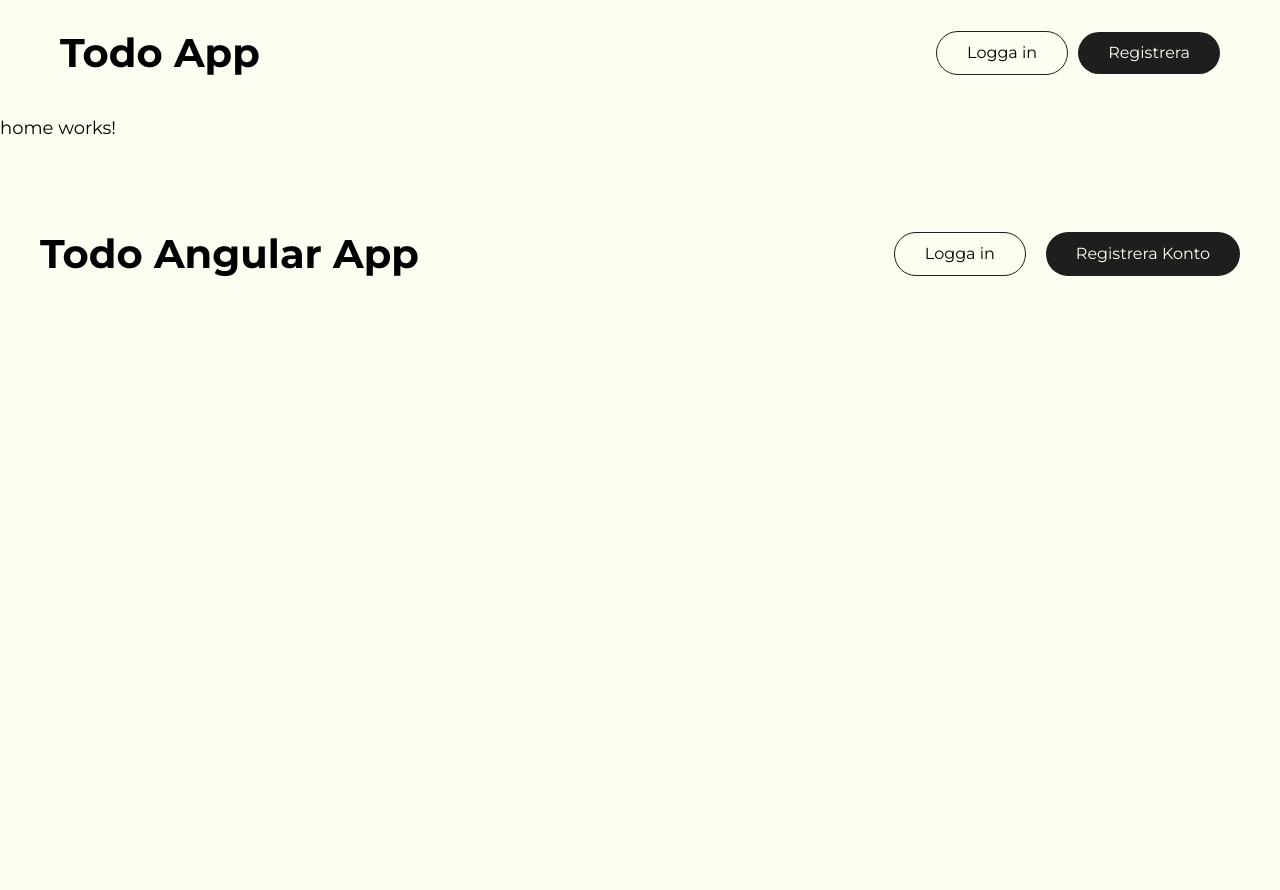
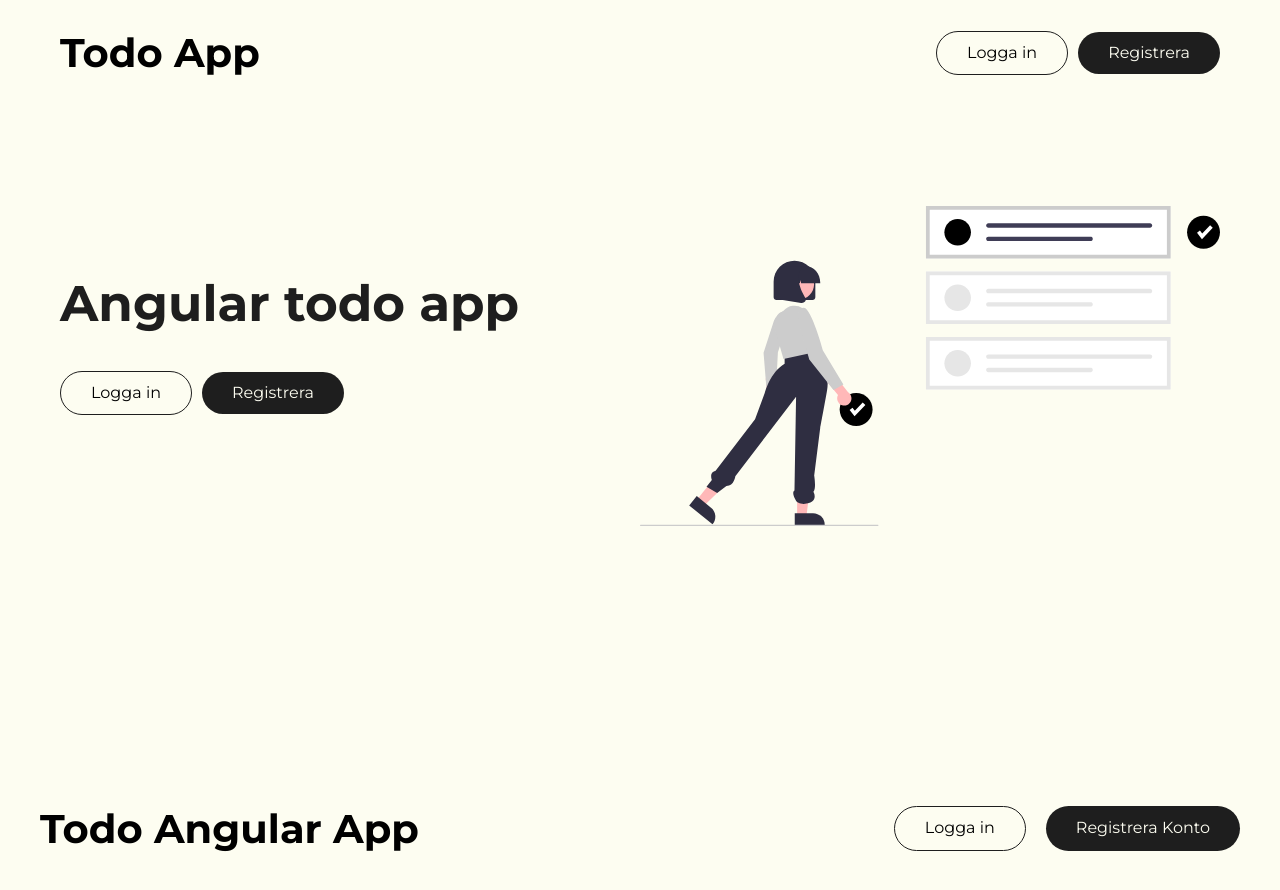
Before and after one commit to merkensten/angular-todo-frontend, an Angular app: page / in a window 1280 px wide. Shown: the top 890 px of the page. Before the commit the page ends 800 px from the top, so only its background shows below. Built offline with nearby package versions, Linux system fonts and the light colour scheme.

Commit message:
Startsida skapad

```diff
--- a/src/app/pages/home/home.component.html
+++ b/src/app/pages/home/home.component.html
@@ -1 +1,15 @@
-<p>home works!</p>
+<div class="home-wrapper">
+  <div class="home-content-section">
+    <h1 class="title">Angular todo app</h1>
+
+    <div class="button-wrapper">
+      <button class="btn-secondary">
+        <a routerLink="/logga-in">Logga in</a>
+      </button>
+      <button class="btn-primary">
+        <a routerLink="/registrera">Registrera</a>
+      </button>
+    </div>
+  </div>
+  <img src="../../../assets/hero.svg" alt="hero img" class="hero-img" />
+</div>
--- a/src/app/pages/home/home.component.scss
+++ b/src/app/pages/home/home.component.scss
@@ -0,0 +1,23 @@
+.home-wrapper {
+  max-width: 1200px;
+  margin: 10rem auto;
+  display: grid;
+  grid-template-columns: 1fr;
+  align-items: center;
+  padding: 0 2rem;
+  padding-bottom: 10rem;
+
+  .home-content-section {
+    h1 {
+      font-size: 5rem;
+    }
+  }
+
+  .button-wrapper {
+    margin: 4rem 0;
+  }
+
+  @media (min-width: 768px) {
+    grid-template-columns: 1fr 1fr;
+  }
+}
```
